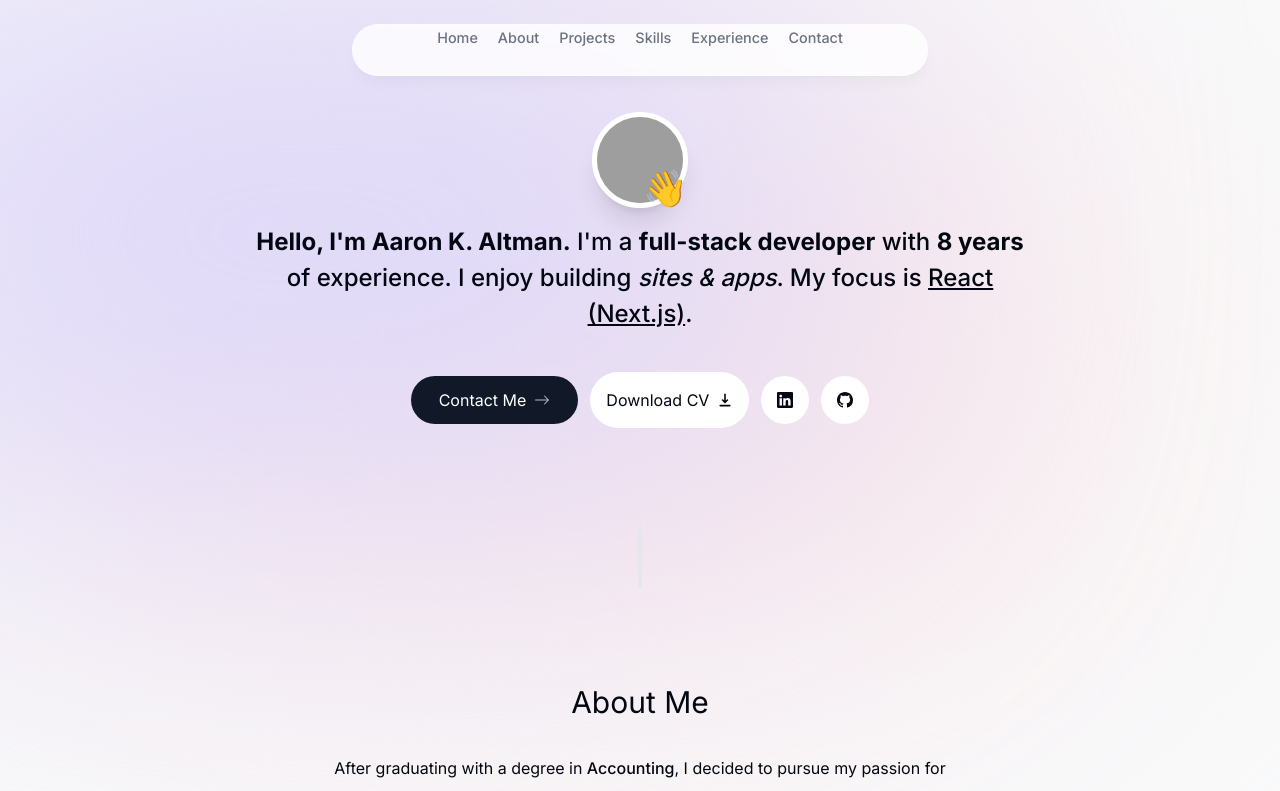
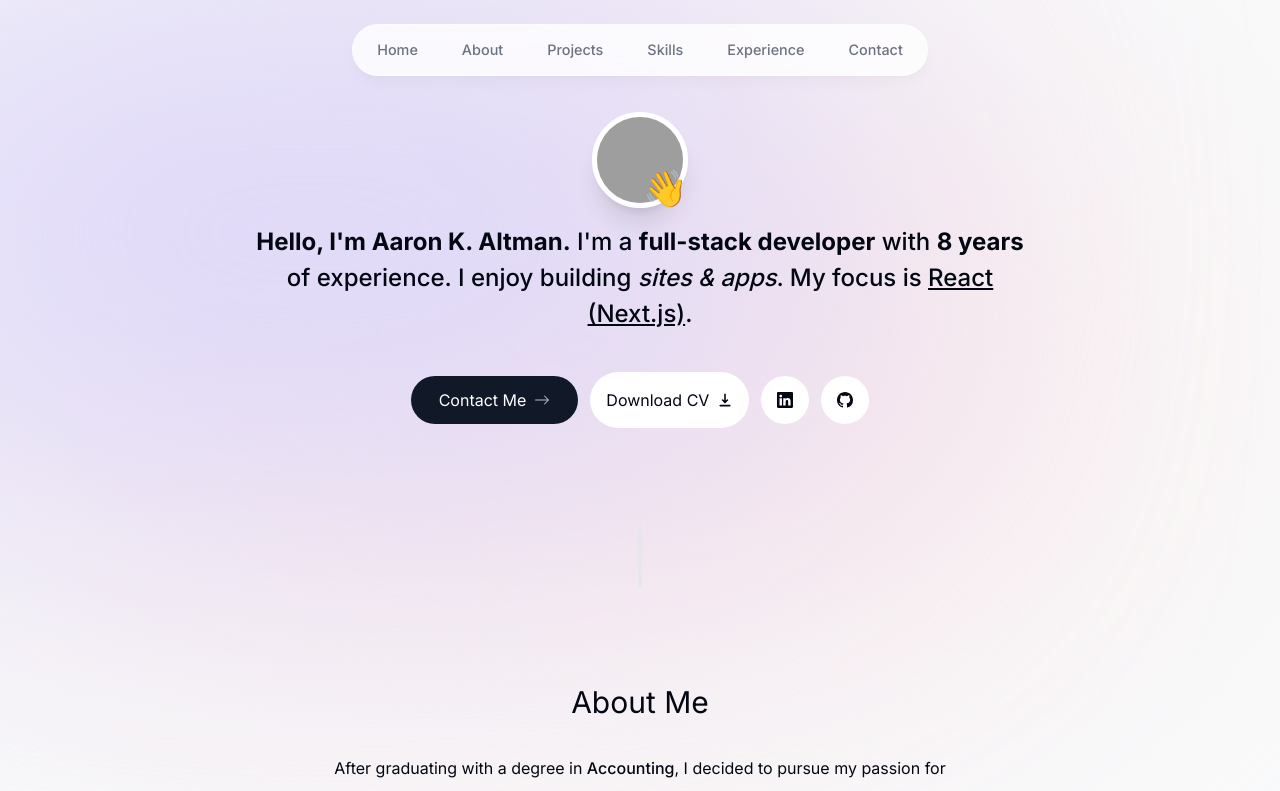
Before and after one commit to aaronaltman/aa_aaron_portfolio_site, a Next.js app: page / in a window 1280 px wide. Shown: the top 791 px of the page. Built offline with nearby package versions, Linux system fonts and the light colour scheme; grey boxes are pictures that could not be loaded.

Commit message:
fixing scroll

```diff
--- a/components/header.tsx
+++ b/components/header.tsx
@@ -3,12 +3,15 @@
 import { motion } from "framer-motion";
 import { links } from "@/lib/data";
 import Link from "next/link";
+import { useState } from "react";
+import clsx from "clsx";
 
 export default function Header() {
+  const [activeSection, setActiveSection] = useState("home");
   return (
     <header>
       <motion.div
-        className="fixed top-0 left-1/2 h-[4.5rem] w-full rounded-none border border-white border-opacity-40 bg-white bg-opacity-80 shadow-lg shadow-black/[0.03] backdrop-blur-[0.5rem] sm:top-6 sm:h-[3.25rem] sm:w-[36rem] sm:rounded-full dark:bg-gray-950 dark:border-black/40 dark:bg-opacity-75"
+        className="fixed flex justify-center items-center top-0 left-1/2 h-[4.5rem] w-full rounded-none border border-white border-opacity-40 bg-white bg-opacity-80 shadow-lg shadow-black/[0.03] backdrop-blur-[0.5rem] sm:top-6 sm:h-[3.25rem] sm:w-[36rem] sm:rounded-full dark:bg-gray-950 dark:border-black/40 dark:bg-opacity-75"
         initial={{ y: -100, x: "-50%", opacity: 0 }}
         animate={{ y: 0, x: "-50%", opacity: 1 }}
       ></motion.div>
@@ -16,7 +19,12 @@ export default function Header() {
         <ul className="flex w-[22rem] flex-wrap items-center justify-center gap-y-1 text-[0.9rem] font-medium text-gray-500 sm:w-[initial] sm:flex-nowrap sm:gap-5">
           {links.map((link) => (
             <li key={link.hash}>
-              <Link href={link.hash}>{link.name}</Link>
+              <Link
+                className="flex w-full items-center justify-center px-3 py-3 hover:text-gray-950 transition"
+                href={link.hash}
+              >
+                {link.name}
+              </Link>
             </li>
           ))}
         </ul>
--- a/components/intro.tsx
+++ b/components/intro.tsx
@@ -8,8 +8,10 @@ import { HiDownload } from "react-icons/hi";
 
 export default function Intro() {
   return (
-    <div className="scroll-mt-[100]">
-      <section id="home" className="mb-28 max-w-[50rem] text-center sm:mb-0">
+    <section
+      id="home"
+      className="mb-28 max-w-[50rem] text-center sm:mb-0 scroll-mt-[100rem]"
+    >
       <div className="flex justify-center items-center">
         <div className="relative">
           <motion.div
@@ -91,6 +93,5 @@ export default function Intro() {
         </a>
       </motion.div>
     </section>
-    </div>
   );
 }
--- a/package.json
+++ b/package.json
@@ -12,6 +12,7 @@
     "node": "^18.17.0"
   },
   "dependencies": {
+    "clsx": "^2.0.0",
     "framer-motion": "^10.16.16",
     "next": "14.0.4",
     "react": "^18",
```
Also changed, not shown: 1 other file (tests, documents, lock files or other folders). Lines whose indentation alone changed are shown as unchanged.
